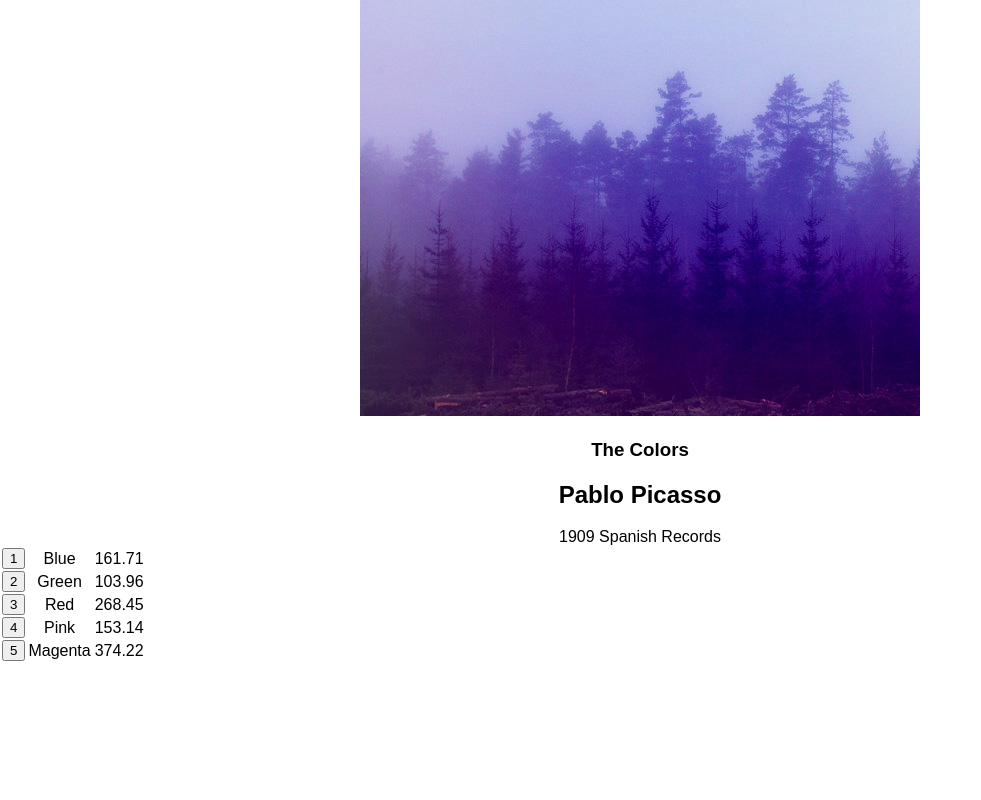
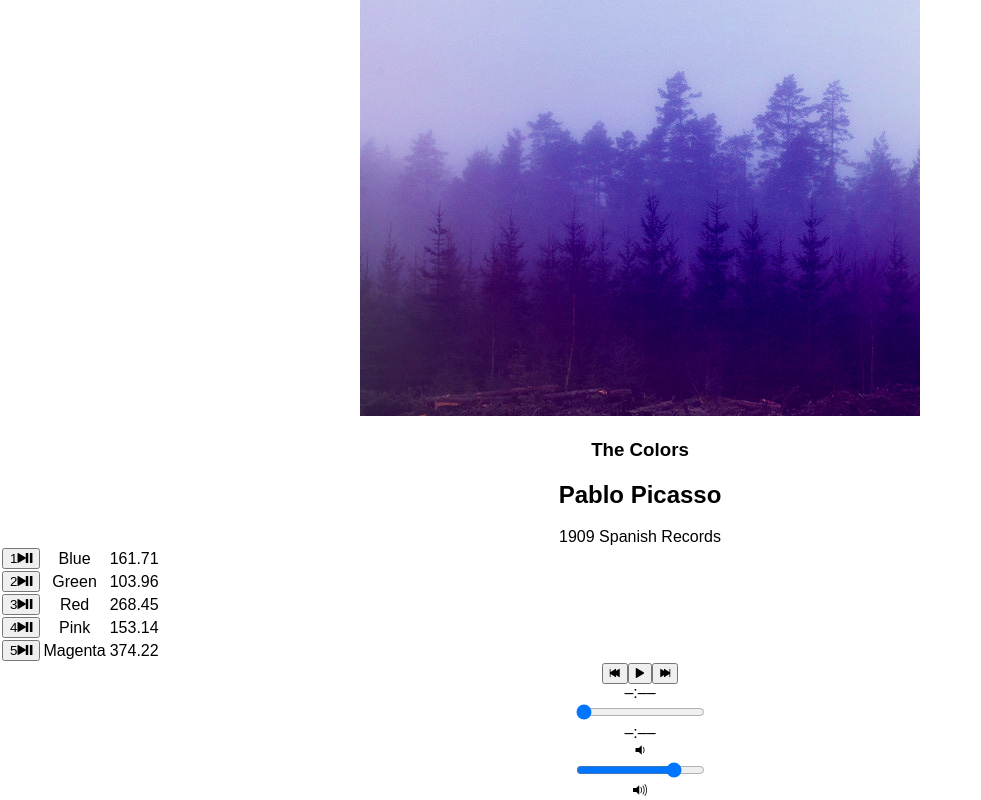
Before and after one commit to tnyhfr8/bloc-jams-react, a React (Create React App) app: page /album/the-colors in a window 1280 px wide. Shown: the part 242-1042 px from the top of the page, without its empty margins (0-981 px from the left). Before the commit the page ends 905 px from the top, so only its background shows below. Built offline with nearby package versions, Linux system fonts and the light colour scheme.

Commit message:
Checkpoint 8 Completed

```diff
--- a/public/index.html
+++ b/public/index.html
@@ -10,7 +10,7 @@
     -->
     <link rel="manifest" href="%PUBLIC_URL%/manifest.json">
     <link rel="shortcut icon" href="%PUBLIC_URL%/favicon.ico">
-    <link href="http://code.ionicframework.com/ionicons/2.0.1/css/ionicons.min.css">
+    <link rel="stylesheet" type="text/css" href="http://code.ionicframework.com/ionicons/2.0.1/css/ionicons.min.css">
     <!--
       Notice the use of %PUBLIC_URL% in the tags above.
       It will be replaced with the URL of the `public` folder during the build.
--- a/src/components/Album.js
+++ b/src/components/Album.js
@@ -1,5 +1,6 @@
 import React, { Component } from 'react';
 import albumData from './../data/albums';
+import PlayerBar from './PlayerBar';
 
 class Album extends Component {
   constructor(props) {
@@ -44,6 +45,14 @@ class Album extends Component {
     }
   }
 
+  handlePrevClick() {
+    const currentIndex = this.state.album.songs.findIndex(song => this.state.currentSong === song);
+    const newIndex = Math.max(0, currentIndex - 1);
+    const newSong = this.state.album.songs[newIndex];
+    this.setSong(newSong);
+    this.play(newSong);
+    }
+
    render() {
      return (
        <section className="album">
@@ -76,6 +85,12 @@ class Album extends Component {
                    )}
              </tbody>
          </table>
+         <PlayerBar
+           isPlaying={this.state.isPlaying}
+           currentSong={this.state.currentSong}
+           handleSongClick={() => this.handleSongClick(this.state.currentSong)}
+           handlePrevClick={() => this.handlePrevClick()}
+         />
        </section>
      );
    }
--- /dev/null
+++ b/src/components/PlayerBar.js
@@ -0,0 +1,33 @@
+import React, { Component } from 'react';
+
+class PlayerBar extends Component {
+  render() {
+    return (
+      <section className="player-bar">
+        <section id="buttons">
+           <button id="previous" onClick={this.props.handlePrevClick}>
+             <span className="ion-skip-backward"></span>
+           </button>
+           <button id="play-pause" onClick={this.props.handleSongClick} >
+             <span className={this.props.isPlaying ? 'ion-pause' : 'ion-play'}></span>
+           </button>
+           <button id="next">
+             <span className="ion-skip-forward"></span>
+           </button>
+         </section>
+         <section id="time-control">
+           <div className="current-time">–:––</div>
+           <input type="range" className="seek-bar" value="0" />
+           <div className="total-time">–:––</div>
+         </section>
+         <section id="volume-control">
+           <div className="icon ion-volume-low"></div>
+           <input type="range" className="seek-bar" value="80" />
+           <div className="icon ion-volume-high"></div>
+         </section>
+      </section>
+    );
+  }
+}
+
+export default PlayerBar;
```
